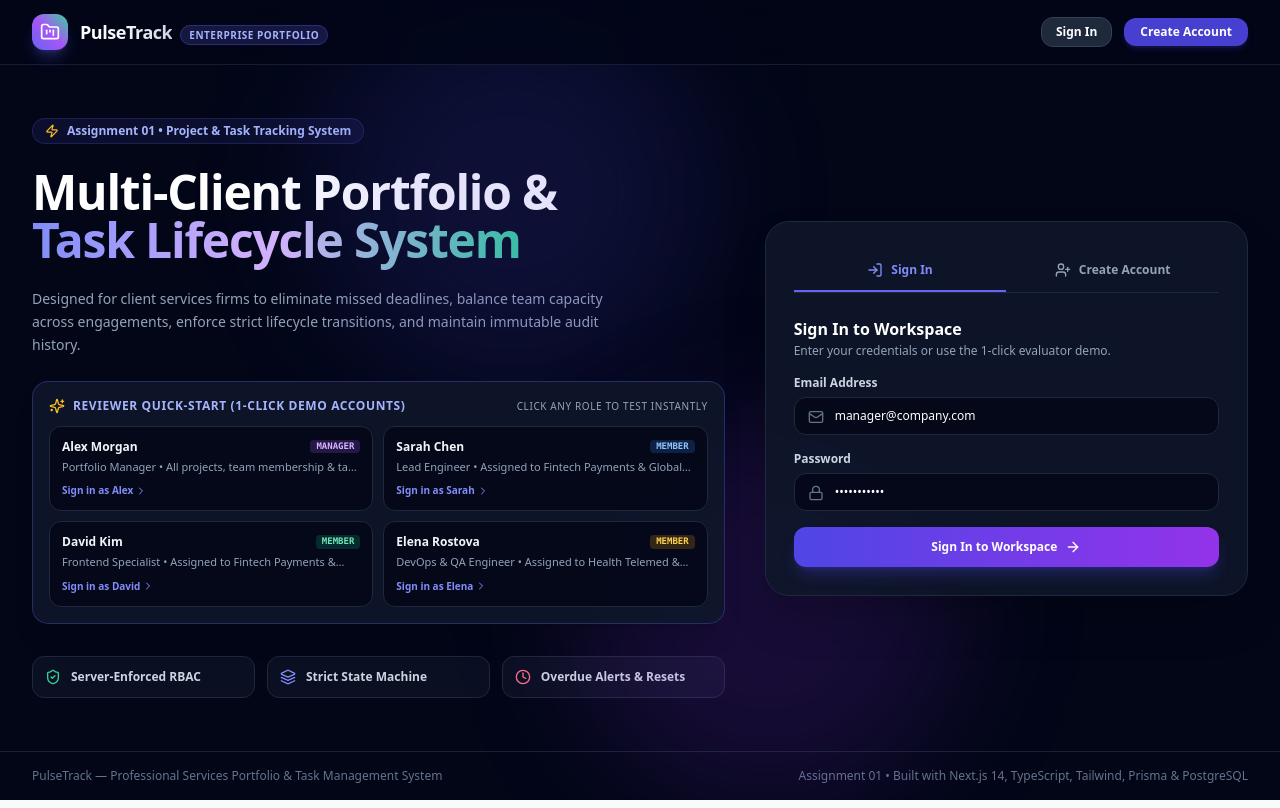
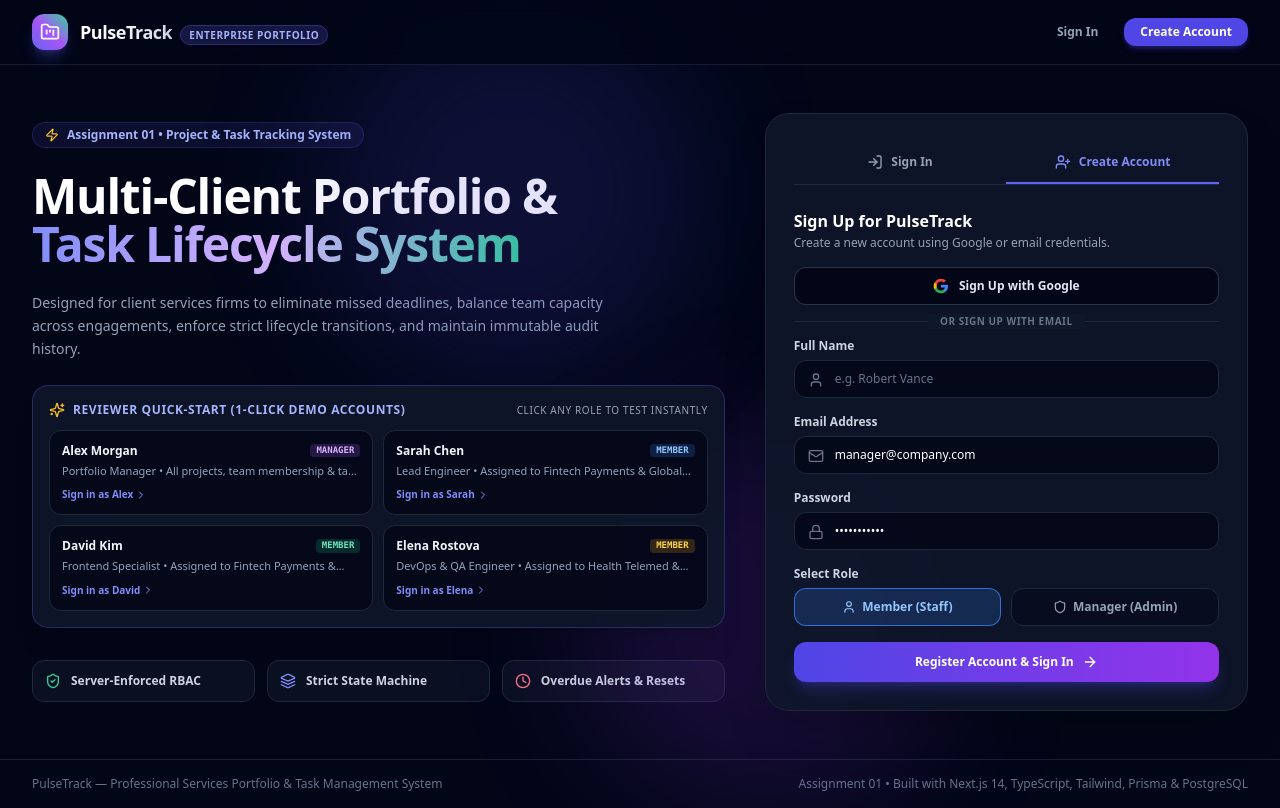
Before and after one commit to Ritesh-iiitn/project-task-tracker, a Next.js app: page / in a window 1280 px wide. Built offline with nearby package versions, Linux system fonts and the light colour scheme; no server answers.

Commit message:
feat(ui): set Sign Up section as default open tab on authentication screen

```diff
--- a/components/LoginView.tsx
+++ b/components/LoginView.tsx
@@ -56,7 +56,7 @@
 
 export default function LoginView() {
   const { login, signup, googleLogin } = useAuth();
-  const [isSignUpMode, setIsSignUpMode] = useState(false);
+  const [isSignUpMode, setIsSignUpMode] = useState(true);
   const [isGoogleModalOpen, setIsGoogleModalOpen] = useState(false);
 
   // Form states
--- a/frontend/components/LoginView.tsx
+++ b/frontend/components/LoginView.tsx
@@ -56,7 +56,7 @@
 
 export default function LoginView() {
   const { login, signup, googleLogin } = useAuth();
-  const [isSignUpMode, setIsSignUpMode] = useState(false);
+  const [isSignUpMode, setIsSignUpMode] = useState(true);
   const [isGoogleModalOpen, setIsGoogleModalOpen] = useState(false);
 
   // Form states
```
